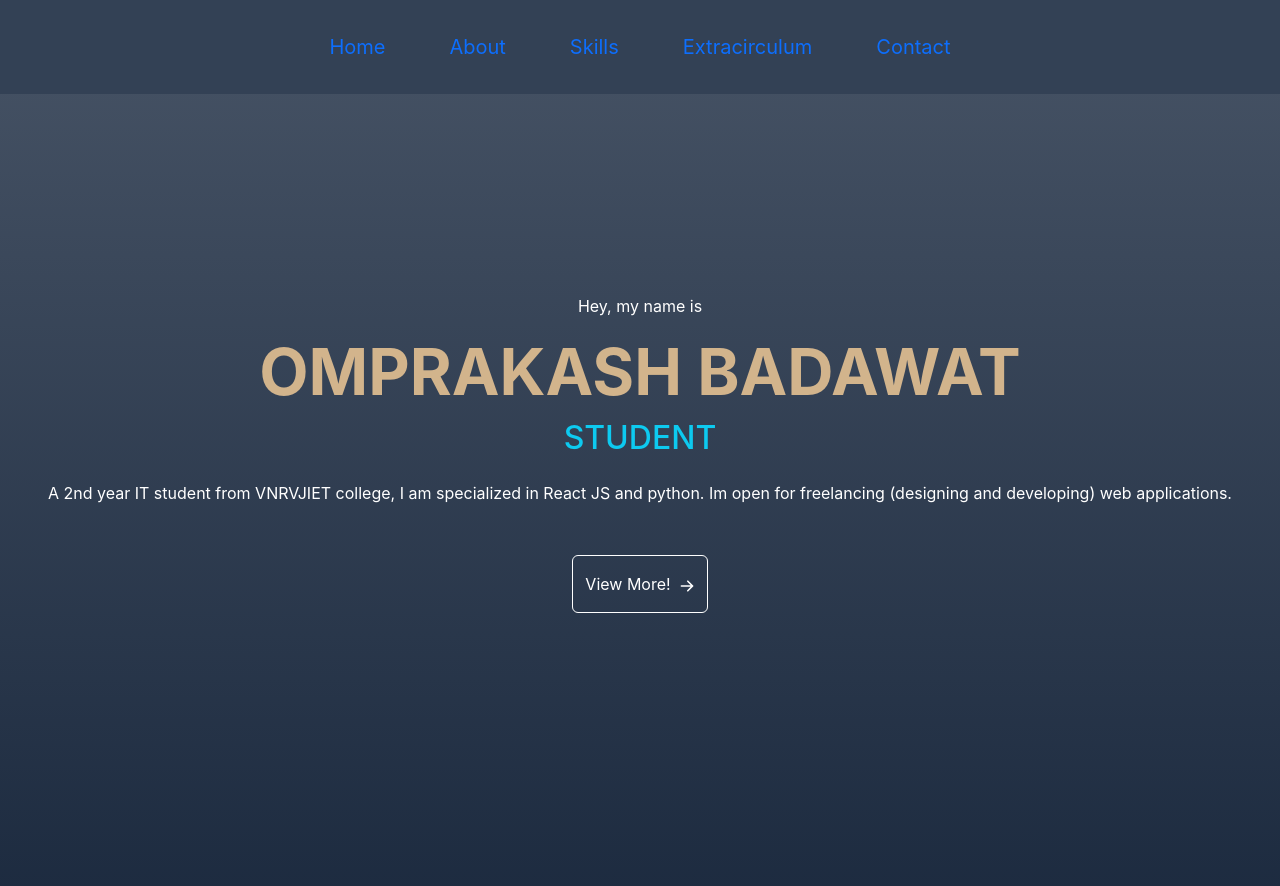
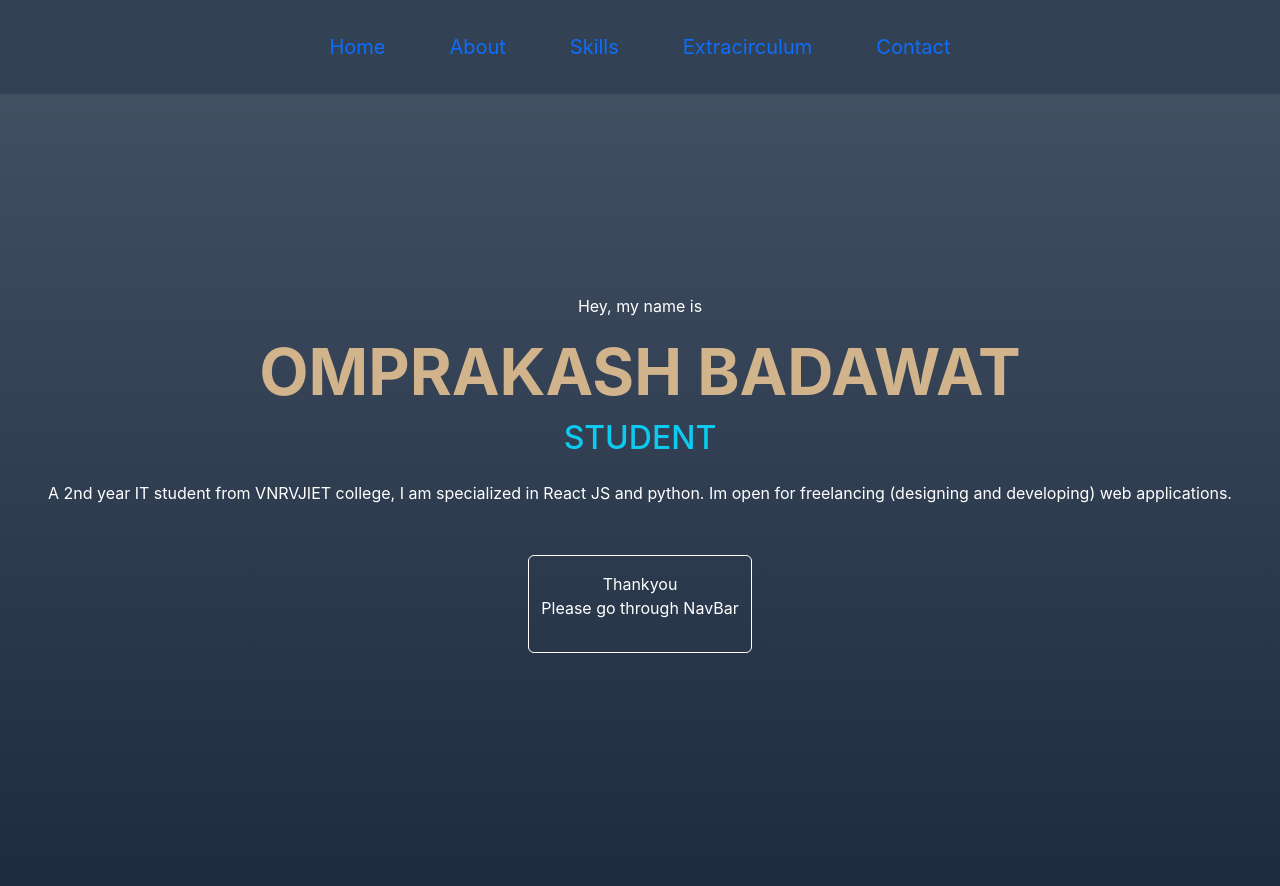
Before and after one commit to omprakashbadhavath/portfolio, a React (Create React App) app: page /home in a window 1280 px wide. Shown: the top 886 px of the page. Built offline with nearby package versions, Linux system fonts and the light colour scheme.

Commit message:
last commit

```diff
--- a/src/components/home/Home.js
+++ b/src/components/home/Home.js
@@ -1,5 +1,5 @@
 import React from "react";
-import { HiArrowRight } from "react-icons/hi";
+
 import "./Home.css"
 
  function Home() {
@@ -24,8 +24,9 @@ import "./Home.css"
         </p>
         <div className="group">
           <button className="btn btn-custom text-white  border-white  py-3   " >
-            View More!
-            <HiArrowRight className="ms-2  rotate-90" />
+            Thankyou
+           <p>Please go through NavBar</p>
+
           </button>
         </div>
       </div>
```
